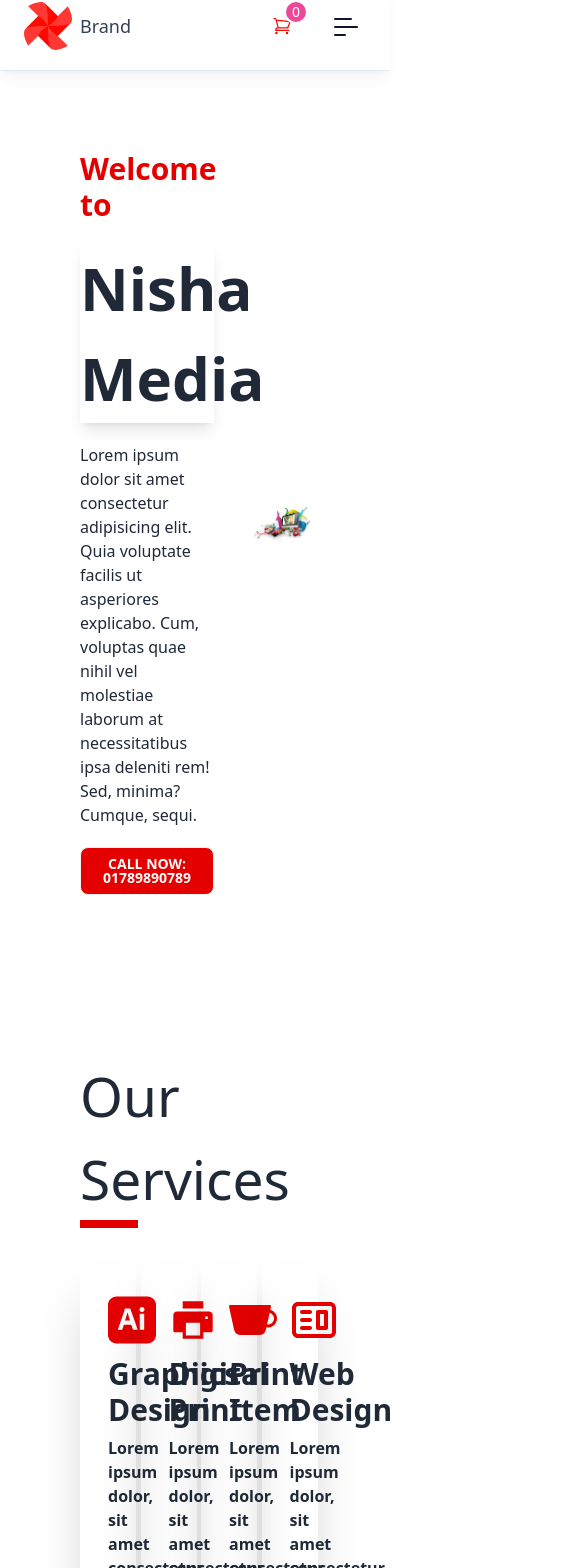
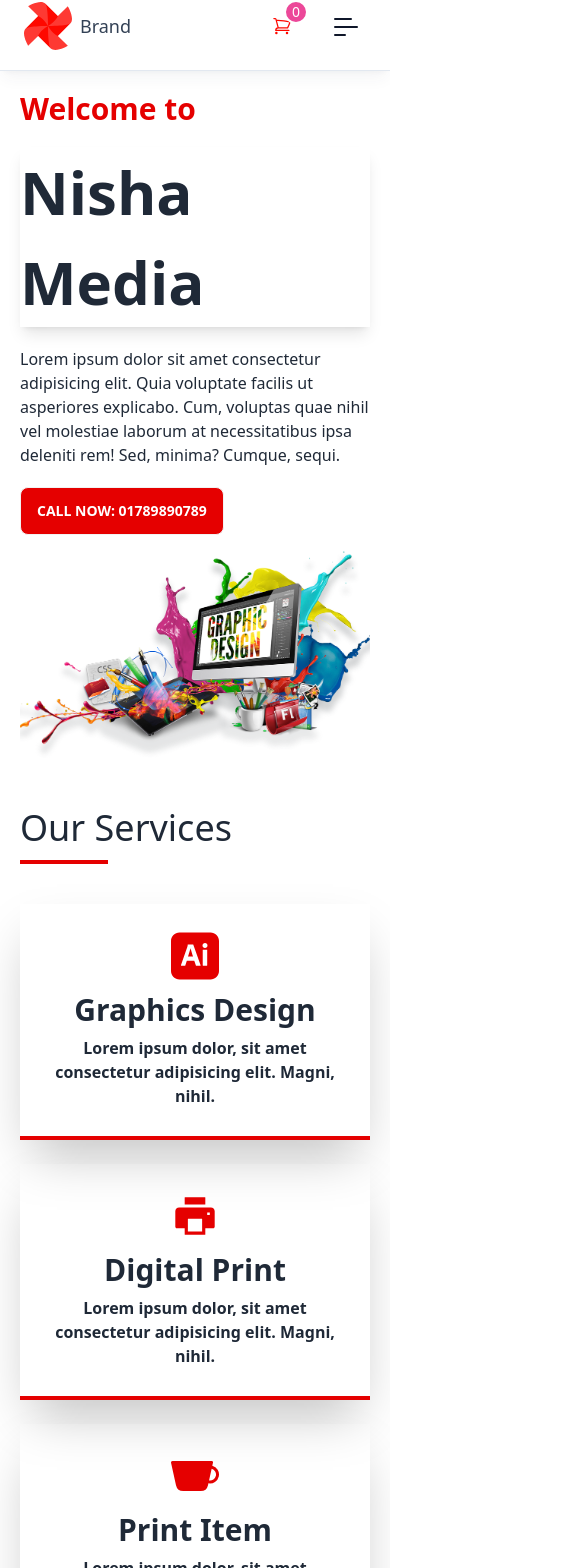
Before and after one commit to Soikotdeb/nishans-media-client, a React (Vite) app: page / in a window 390 px wide. Shown: the part 18-1586 px from the top of the page, 585 px wide, since content can reach past the window. Built offline with nearby package versions, Linux system fonts and the light colour scheme.

Commit message:
responsive complete

```diff
--- a/src/Pages/Home/DesignResource/DesignResource.jsx
+++ b/src/Pages/Home/DesignResource/DesignResource.jsx
@@ -12,9 +12,9 @@ const DesignResource = () => {
             .then(data => setDesignResource(data))
     }, [])
     return (
-        <div className="p-20">
+        <div className="p-5 md:p-20">
             <SectionTitle></SectionTitle>
-            <div className="grid grid-cols-4 gap-3 mt-10">
+            <div className="grid md:grid-cols-4 gap-3 mt-10">
                 {
                     designResource.filter(product => product.category == "design resource").map(product => <ProductCard
                         key={product.id}
--- a/src/Pages/Home/HeroSection/HeroSection.jsx
+++ b/src/Pages/Home/HeroSection/HeroSection.jsx
@@ -3,14 +3,14 @@ import bannerBG from "../../../assets/banner-bg.png";
 
 const HeroSection = () => {
     return (
-        <div className="p-20 flex gap-10 items-center">
-           <div className="w-7/12 space-y-5">
+        <div className="p-5 md:p-20 md:flex gap-10 items-center">
+           <div className="md:w-7/12 space-y-5">
                 <h4 className="text-3xl font-bold text-[#e50000]">Welcome to</h4>
                 <h1 className="text-[60px] shadow-lg font-bold">Nisha Media</h1>
                 <p>Lorem ipsum dolor sit amet consectetur adipisicing elit. Quia voluptate facilis ut asperiores explicabo. Cum, voluptas quae nihil vel molestiae laborum at necessitatibus ipsa deleniti rem! Sed, minima? Cumque, sequi.</p>
                 <button className="btn text-1xl bg-[#e50000] text-white">Call now: 01789890789</button>
             </div>
-            <div>
+            <div className="">
                 <img src={bannerBG} alt="" />
             </div>
         </div>
--- a/src/Pages/Home/Products/Products.jsx
+++ b/src/Pages/Home/Products/Products.jsx
@@ -14,9 +14,9 @@ const Products = () => {
     }, [])
 
     return (
-        <div className="p-20">
+        <div className="p-5 md:p-20">
             <SectionTitle></SectionTitle>
-            <div className="mt-12 grid grid-cols-4 gap-3">
+            <div className="mt-12 grid md:grid-cols-4 gap-3">
                 {
                     products.slice(0,8).map(product => <ProductCard
                         key={product.id}
--- a/src/Pages/Home/Quote/Quote.jsx
+++ b/src/Pages/Home/Quote/Quote.jsx
@@ -5,20 +5,20 @@ import { FaQuoteLeft } from "react-icons/fa";
 
 const Quote = () => {
     return (
-        <div className="flex items-center m-20 bg-gray-200 shadow-2xl">
-            <div className="p-8 relative">
-                <h1 className="text-5xl text-primary font-bold mb-5">Revolutionizing the Digital Print Industry</h1>
-                <p className="text-xl">❝My goal is to provide our clients with innovative and high-quality services. We strive to cultivate a culture of excellence, creativity, and collaboration to ensure our clients receive products, services, and experiences of exceptional quality.
+        <div className="md:flex items-center m-5 md:m-20 bg-gray-200 shadow-2xl">
+            <div className=" p-8 relative">
+                <h1 className="text-3xl md:text-5xl text-primary font-bold mb-5">Revolutionizing the Digital Print Industry</h1>
+                <p className="text-base md:text-xl">❝My goal is to provide our clients with innovative and high-quality services. We strive to cultivate a culture of excellence, creativity, and collaboration to ensure our clients receive products, services, and experiences of exceptional quality.
                     <br /> <br />
                     We are committed to understanding our clients needs and dedicated to fulfilling their expectations. I extend my heartfelt gratitude for your unwavering belief and support. We look forward to working with you and delivering our best for your graphic design and printing needs.❞</p>
-                <FaQuoteLeft className="text-[150px] text-primary opacity-10 absolute top-52 left-44"></FaQuoteLeft>
+                <FaQuoteLeft className="text-[100px] md:text-[150px] text-primary opacity-10 absolute top-52 md:left-44"></FaQuoteLeft>
                 <div className="mt-20">
                     <img src={signature} alt="" />
                     <h3 className="text-xl font-bold">Wasim Ahmed Nishan</h3>
                     <p>CEO, Nishan Media</p>
                 </div>
             </div>
-            <img src={nishanImage} alt="" />
+            <img className="" src={nishanImage} alt="" />
         </div>
     );
 };
--- a/src/Pages/Home/Service/Service.jsx
+++ b/src/Pages/Home/Service/Service.jsx
@@ -7,9 +7,9 @@ import { CgWebsite } from 'react-icons/cg';
 
 const Service = () => {
     return (
-        <div className="p-20">
+        <div className="p-5 md:p-20">
             <SectionTitle></SectionTitle>
-            <div className="grid grid-cols-4 gap-3 mt-10">
+            <div className="grid md:grid-cols-4 gap-6 md:gap-3 mt-10">
                 <div className=" p-7 text-center shadow-2xl border-b-4 border-primary">
                     <SiAdobeillustrator className="mx-auto text-5xl text-primary"></SiAdobeillustrator>
                     <div className="space-y-2 mt-3">
--- a/src/Pages/Home/Testimonial/Testimonial.jsx
+++ b/src/Pages/Home/Testimonial/Testimonial.jsx
@@ -6,11 +6,11 @@ import SectionTitle from "../../../components/SectionTitle/SectionTitle";
 
 const Testimonial = () => {
     return (
-        <div className="px-20">
+        <div className="p-5 md:px-20">
             <SectionTitle></SectionTitle>
-            <div className="flex gap-5 mt-12">
-                <div className="border flex p-10 items-center">
-                    <div className="w-8/12 pr-10">
+            <div className="md:flex gap-5 mt-12">
+                <div className="border md:flex p-4 md:p-10 items-center">
+                    <div className="md:w-8/12 pr-10">
                         <p>❝Lorem ipsum dolor sit amet consectetur adipisicing elit. Quisquam sapiente vero deserunt quis, impedit recusandae, facilis incidunt tempora tempore vitae, sunt ratione delectus ab similique.❞</p>
                         <h3 className="text-2xl font-bold mt-4">Tasmiya Rahman</h3>
                         <p>Moulvibazar, Sylhet</p>
@@ -20,8 +20,8 @@ const Testimonial = () => {
                         <BsFillChatQuoteFill className="absolute left-0 bottom-0 text-primary text-5xl"></BsFillChatQuoteFill>
                     </div>
                 </div>
-                <div className="border flex items-center p-10">
-                    <div className="w-8/12 pr-10">
+                <div className="border md:flex items-center p-4 md:p-10">
+                    <div className="md:w-8/12 pr-10">
                         <p>❝Lorem ipsum dolor sit amet consectetur adipisicing elit. Quisquam sapiente vero deserunt quis, impedit recusandae, facilis incidunt tempora tempore vitae, sunt ratione delectus ab similique.❞</p>
                         <h3 className="text-2xl font-bold mt-4">Mahi Ahmed</h3>
                         <p>Moulvibazar, Sylhet</p>
--- a/src/components/SectionTitle/SectionTitle.jsx
+++ b/src/components/SectionTitle/SectionTitle.jsx
@@ -3,8 +3,8 @@
 const SectionTitle = () => {
     return (
         <div className=''>
-            <h1 className='text-[55px]'>Our Services</h1>
-            <div className='h-2 bg-[#e50000] w-3/12'></div>
+            <h1 className='text-4xl md:text-[55px] mb-3 md:mb-5'>Our Services</h1>
+            <div className='h-1 md:h-2 bg-[#e50000] w-3/12'></div>
         </div>
     );
 };
```
